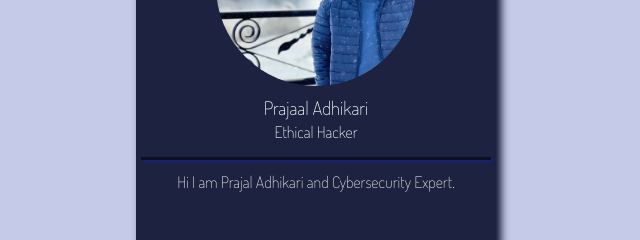
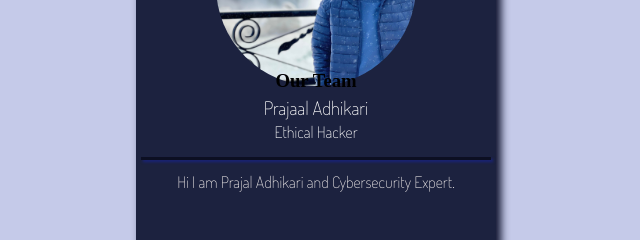
Before and after one commit to manojbaniya444/Review-hamro, a plain HTML site: page index.html in a window 1280 px wide. Shown: the part 319-559 px from the top of the page, 324-964 px from the left. Drawn offline with Linux system fonts and the light colour scheme; a web font is replaced by a local one.

Commit message:
Update index.html

```diff
--- a/index.html
+++ b/index.html
@@ -17,7 +17,7 @@
 
 <body>
     <div class="container">
-
+         <h3 class="team">Our Team</h3>
         <div class="profile">
             <div class="before">
 
```
